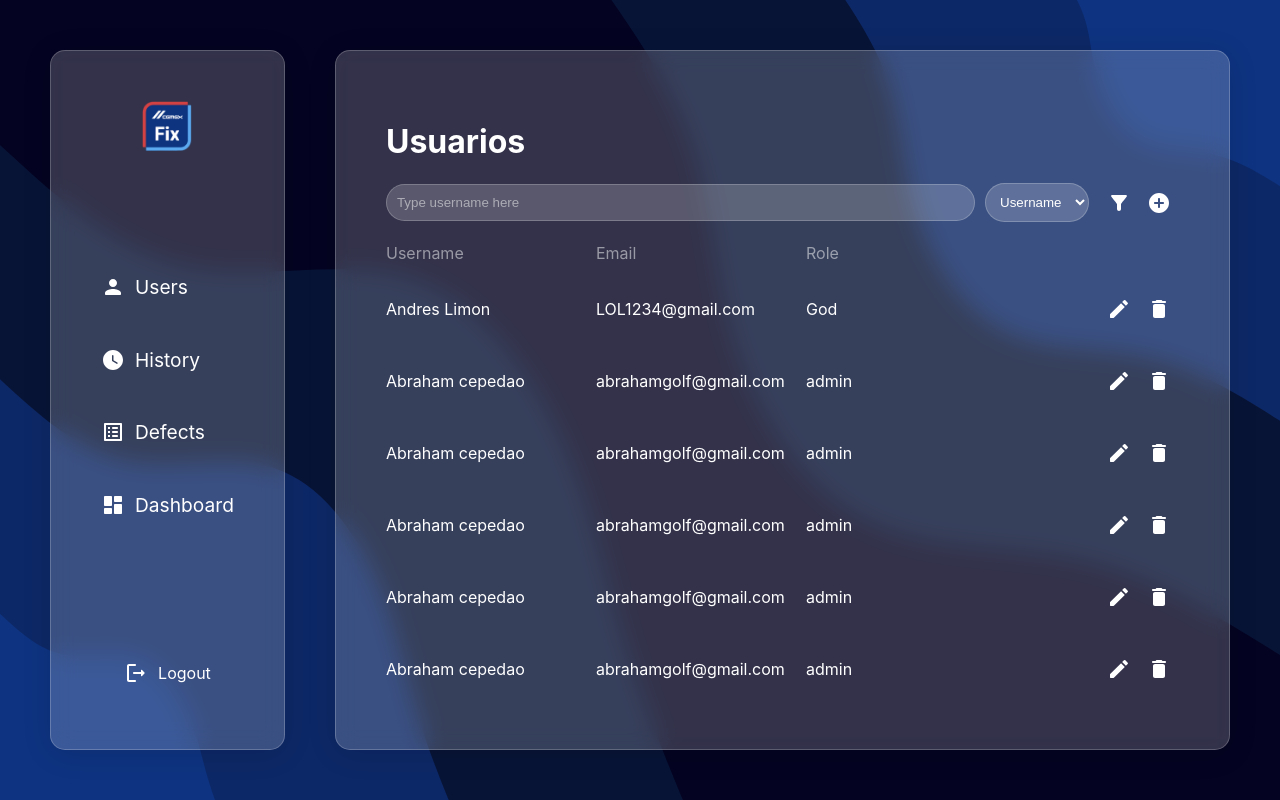
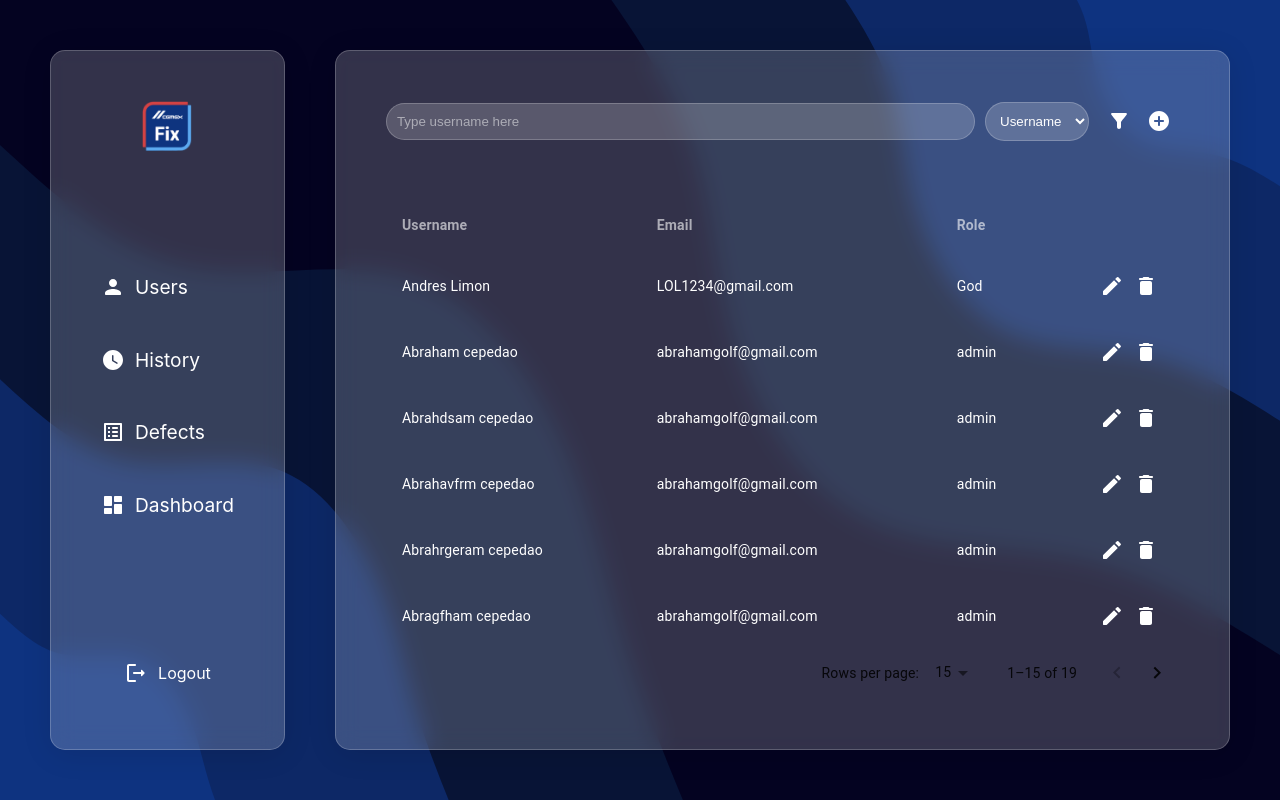
Before and after one commit to Abrahamcepedao/CemexWeb, a Next.js app in the folder front/: page /admin/usuarios in a window 1280 px wide. Built offline with nearby package versions, Linux system fonts and the light colour scheme.

Commit message:
Styled users table

```diff
--- a/front/pages/admin/usuarios.tsx
+++ b/front/pages/admin/usuarios.tsx
@@ -27,8 +27,15 @@ import { styled, alpha } from '@mui/material/styles';
 import Menu, { MenuProps } from '@mui/material/Menu';
 import MenuItem from '@mui/material/MenuItem';
 import Modal from '@mui/material/Modal';
-//import { DateTimePicker } from '@mui/x-date-pickers/DateTimePicker';
-import TextField from '@mui/material/TextField';
+import Box from '@mui/material/Box';
+import Collapse from '@mui/material/Collapse';
+import Table from '@mui/material/Table';
+import TableBody from '@mui/material/TableBody';
+import TableCell, { tableCellClasses } from '@mui/material/TableCell';
+import TableContainer from '@mui/material/TableContainer';
+import TablePagination from '@mui/material/TablePagination';
+import TableHead from '@mui/material/TableHead';
+import TableRow from '@mui/material/TableRow';
 
 /* Material - UI - icons */
 import FilterAltRoundedIcon from '@mui/icons-material/FilterAltRounded';
@@ -38,6 +45,8 @@ import DeleteRoundedIcon from '@mui/icons-material/DeleteRounded';
 import PersonRoundedIcon from '@mui/icons-material/PersonRounded';
 import EmailRoundedIcon from '@mui/icons-material/EmailRounded';
 import AdminPanelSettingsRoundedIcon from '@mui/icons-material/AdminPanelSettingsRounded';
+import KeyboardArrowDownIcon from '@mui/icons-material/KeyboardArrowDown';
+import KeyboardArrowUpIcon from '@mui/icons-material/KeyboardArrowUp';
 
 /* Interfaces */
 interface User {
@@ -88,6 +97,33 @@ const StyledMenu = styled((props: MenuProps) => (
   },
 }));
 
+/* Styles table components */
+const StyledTableCell = styled(TableCell)(({ theme }) => ({
+  [`&.${tableCellClasses.head}`]: {
+    backgroundColor: 'rgba(0,0,0,0)',
+    color: theme.palette.common.white,
+    border: 0,
+    fontWeight: 'bold',
+    opacity: '0.6'
+  },
+  [`&.${tableCellClasses.body}`]: {
+    fontSize: 14,
+    color: theme.palette.common.white,
+    border: 0,
+  },
+}));
+
+const StyledTableRow = styled(TableRow)(({ theme }) => ({
+  '&:nth-of-type(odd)': {
+    backgroundColor: 'rgba(0,0,0,0)',
+    border: 0,
+  },
+  // hide last border
+  '&:last-child td, &:last-child th': {
+    border: 0,
+  },
+}));
+
 const Usuarios: NextPage = (props) => {
   /* useState - new user */
   const [username, setUsername] = useState('');
@@ -116,93 +152,97 @@ const Usuarios: NextPage = (props) => {
       role: 'admin'
     },
     {
-      username: 'Abraham cepedao',
+      username: 'Abrahdsam cepedao',
       email: 'abrahamgolf@gmail.com',
       role: 'admin'
     },
     {
-      username: 'Abraham cepedao',
+      username: 'Abrahavfrm cepedao',
       email: 'abrahamgolf@gmail.com',
       role: 'admin'
     },
     {
-      username: 'Abraham cepedao',
+      username: 'Abrahrgeram cepedao',
       email: 'abrahamgolf@gmail.com',
       role: 'admin'
     },
     {
-      username: 'Abraham cepedao',
+      username: 'Abragfham cepedao',
       email: 'abrahamgolf@gmail.com',
       role: 'admin'
     },
     {
-      username: 'Abraham cepedao',
+      username: 'Abraham fdsdcepedao',
       email: 'abrahamgolf@gmail.com',
       role: 'admin'
     },
     {
-      username: 'Abraham cepedao',
+      username: 'Abraham cepdfedao',
       email: 'abrahamgolf@gmail.com',
       role: 'admin'
     },
     {
-      username: 'Abraham cepedao',
+      username: 'Abrdfaham cepedao',
       email: 'abrahamgolf@gmail.com',
       role: 'admin'
     },
     {
-      username: 'Abraham cepedao',
+      username: 'Abraham cepefedao',
       email: 'abrahamgolf@gmail.com',
       role: 'admin'
     },
     {
-      username: 'Abraham cepedao',
+      username: 'Abrwfeaham cepedao',
+      email: 'abrahamgoweflf@gmail.com',
+      role: 'admin'
+    },
+    {
+      username: 'Abrahafewm cefepedao',
       email: 'abrahamgolf@gmail.com',
       role: 'admin'
     },
     {
-      username: 'Abraham cepedao',
+      username: 'Abrfwaham cepedao',
+      email: 'abrahafwemgolf@gmail.com',
+      role: 'admin'
+    },
+    {
+      username: 'Abraefwham cepedao',
       email: 'abrahamgolf@gmail.com',
       role: 'admin'
     },
     {
-      username: 'Abraham cepedao',
+      username: 'Abrahaewm cepffeedao',
       email: 'abrahamgolf@gmail.com',
       role: 'admin'
     },
     {
-      username: 'Abraham cepedao',
+      username: 'Abrafeeham cepedao',
       email: 'abrahamgolf@gmail.com',
       role: 'admin'
     },
     {
-      username: 'Abraham cepedao',
+      username: 'Abrahamef ceefpedao',
       email: 'abrahamgolf@gmail.com',
       role: 'admin'
     },
     {
-      username: 'Abraham cepedao',
+      username: 'Abraefeham cfepedao',
       email: 'abrahamgolf@gmail.com',
       role: 'admin'
     },
     {
-      username: 'Abraham cepedao',
-      email: 'abrahamgolf@gmail.com',
-      role: 'admin'
-    },
-    {
-      username: 'Abraham cepedao',
-      email: 'abrahamgolf@gmail.com',
-      role: 'admin'
-    },
-    {
-      username: 'Abraham cepedao',
-      email: 'abrahamgolf@gmail.com',
+      username: 'Abferaham cepedfao',
+      email: 'abraheeamgolf@gmail.com',
       role: 'admin'
     }
 ]);
   const [searchText, setSearchText] = useState('');
   const [searchBy, setSearchBy] = useState('username');
+
+  /* useState - table pagination */
+  const [page, setPage] = React.useState(0);
+  const [rowsPerPage, setRowsPerPage] = React.useState(15);
 
   /* useState - current user */
   const [isLoggedIn, setIsLoggedIn] = useState(false);
@@ -240,6 +280,53 @@ const Usuarios: NextPage = (props) => {
     console.log('create user');
   };
 
+  /* table functions */
+  const handleChangePage = (event: unknown, newPage: number) => {
+    setPage(newPage);
+  };
+
+  const handleChangeRowsPerPage = (event: React.ChangeEvent<HTMLInputElement>) => {
+    setRowsPerPage(parseInt(event.target.value, 10));
+    setPage(0);
+  };
+
+  // Avoid a layout jump when reaching the last page with empty rows.
+  const emptyRows = page > 0 ? Math.max(0, (1 + page) * rowsPerPage - users.length) : 0;
+
+  /* Row of defects table */
+  function Row(props: { row: User }) {
+    const { row } = props;
+
+    return (
+      <React.Fragment>
+        <StyledTableRow sx={{ '& > *': { borderBottom: 'unset' } }}>
+          <StyledTableCell component="th" scope="row">
+            {row.username}
+          </StyledTableCell>
+          <StyledTableCell align="left">{row.email ? row.email : "--"}</StyledTableCell>
+          <StyledTableCell align="left">{row.role ? row.role : "--"}</StyledTableCell>
+          <StyledTableCell align="right">
+            <IconButton
+              aria-label="expand row"
+              size="small"
+              style={{ color: 'white' }}
+            >
+              <CreateRoundedIcon/>
+            </IconButton>
+            <IconButton
+              aria-label="expand row"
+              size="small"
+              style={{ color: 'white' }}
+            >
+              <DeleteRoundedIcon/>
+            </IconButton>
+          </StyledTableCell>
+        </StyledTableRow>
+      </React.Fragment>
+    );
+  }
+
+
   return (
     <div className={styles.container}>
       <Head>
@@ -251,7 +338,6 @@ const Usuarios: NextPage = (props) => {
       <main className={styles.main}>
           <SideBar/>
           <div className={styles.usuarios__container}>
-            <h1>Usuarios</h1>
 
             {/* lista de usuarios */}
             {/* header */}
@@ -303,37 +389,43 @@ const Usuarios: NextPage = (props) => {
             {/* lista */}
             {users.length !== 0 ? (
               <>
-                {/* table header */}
-                <div className={styles.table__header}>
-                  <div className={styles.table__header__username}>Username</div>
-                  <div className={styles.table__header__email}>Email</div>
-                  <div className={styles.table__header__role}>Role</div>
-                </div>
-
                 <div className={styles.user__container}>
-                    {users.map((user, index) => (
-                      <div className={styles.user__item} key={index}>
-                        <div className={styles.user__info}>
-                          <div className={styles.user__info__username}>
-                            <p>{user.username}</p>
-                          </div>
-                          <div className={styles.user__info__email}>
-                            <p>{user.email}</p>
-                          </div>
-                          <div className={styles.user__info__role}>
-                            <p>{user.role}</p>
-                          </div>
-                        </div>
-                        <div className={styles.user__actions}>
-                          <IconButton>
-                            <CreateRoundedIcon className={styles.icon}/>
-                          </IconButton>
-                          <IconButton>
-                            <DeleteRoundedIcon className={styles.icon}/>
-                          </IconButton>
-                        </div>
-                      </div>
-                    ))}
+                    <TableContainer sx={{ maxHeight: 'calc(100vh - 350px)', minHeight: 'cacl(100vh - 350px)' }}>
+                      <Table aria-label="collapsible table" >
+                        <TableHead>
+                          <TableRow>
+                            <StyledTableCell>Username</StyledTableCell>
+                            <StyledTableCell align="left">Email</StyledTableCell>
+                            <StyledTableCell align="left">Role</StyledTableCell>
+                            <StyledTableCell align="right"/>
+                          </TableRow>
+                        </TableHead>
+                        <TableBody>
+                          {users.slice(page * rowsPerPage, page * rowsPerPage + rowsPerPage).map((row) => (
+                            <Row key={row.username} row={row} />
+                          ))}
+                          {emptyRows > 0 && (
+                            <TableRow
+                              style={{
+                                height: (53) * emptyRows,
+                              }}
+                            >
+                              <StyledTableCell colSpan={6} />
+                            </TableRow>
+                          )}
+                        </TableBody>
+                      </Table>
+                    </TableContainer>
+                    <TablePagination
+                      rowsPerPageOptions={[15, 25, 50]}
+                      component="div"
+                      style={{color: 'white !important'}}
+                      count={users.length}
+                      rowsPerPage={rowsPerPage}
+                      page={page}
+                      onPageChange={handleChangePage}
+                      onRowsPerPageChange={handleChangeRowsPerPage}
+                    />
                 </div>
               </>
 
--- a/front/styles/admin/Usuarios.module.css
+++ b/front/styles/admin/Usuarios.module.css
@@ -24,6 +24,10 @@
     min-height: calc(100vh - 100px);
     color: white;
     flex: 1;
+    display: flex;
+    flex-direction: column;
+    justify-content: space-between;
+    align-items: center;
 }
 
 /* users - header */
@@ -33,6 +37,7 @@
     justify-content: space-between;
     align-items: center;
     margin-bottom: 20px;
+    width: 100%;
 }
 .input {
     width: 100%;
@@ -69,10 +74,6 @@
     transform: scale(1.2);
 }
 
-.user__container {
-
-}
-
 /* users - list header */
 .table__header {
     display: flex;
@@ -95,8 +96,7 @@
 
 /* users - list */
 .user__container {
-    overflow-y: scroll;
-    max-height: calc(100vh - 400px);
+    width: 100%;
 }
 .user__item {
     display: flex;
```
Also changed, not shown: front/pages/admin/defects.tsx (+53 -56 lines).
